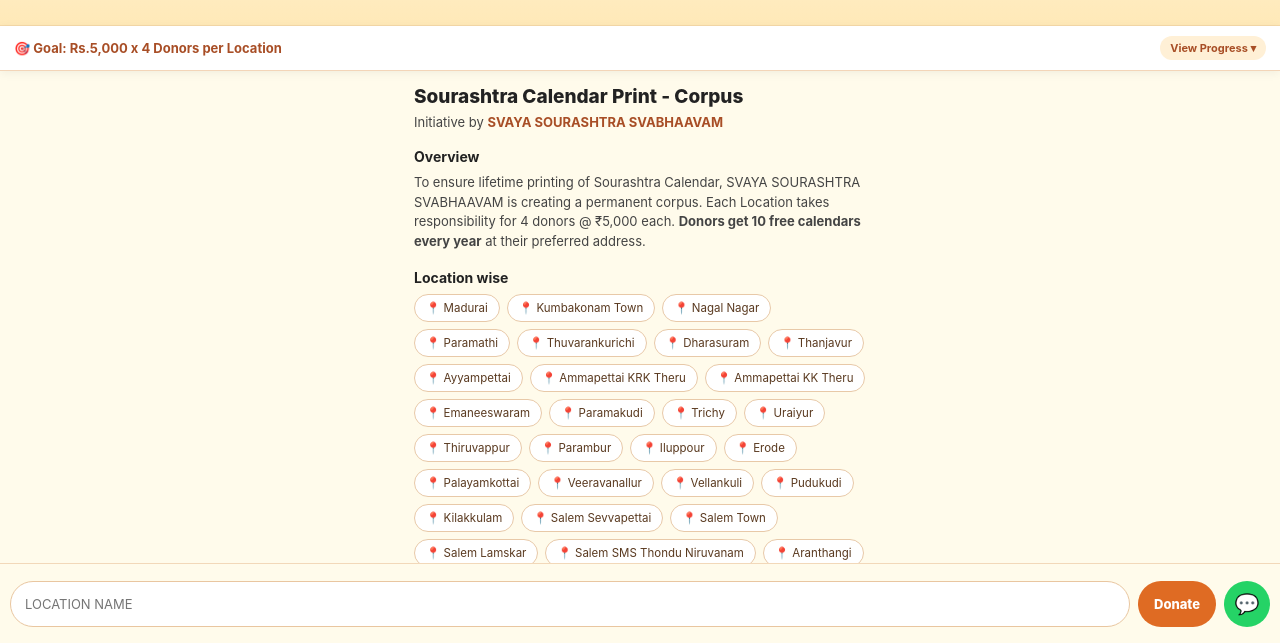
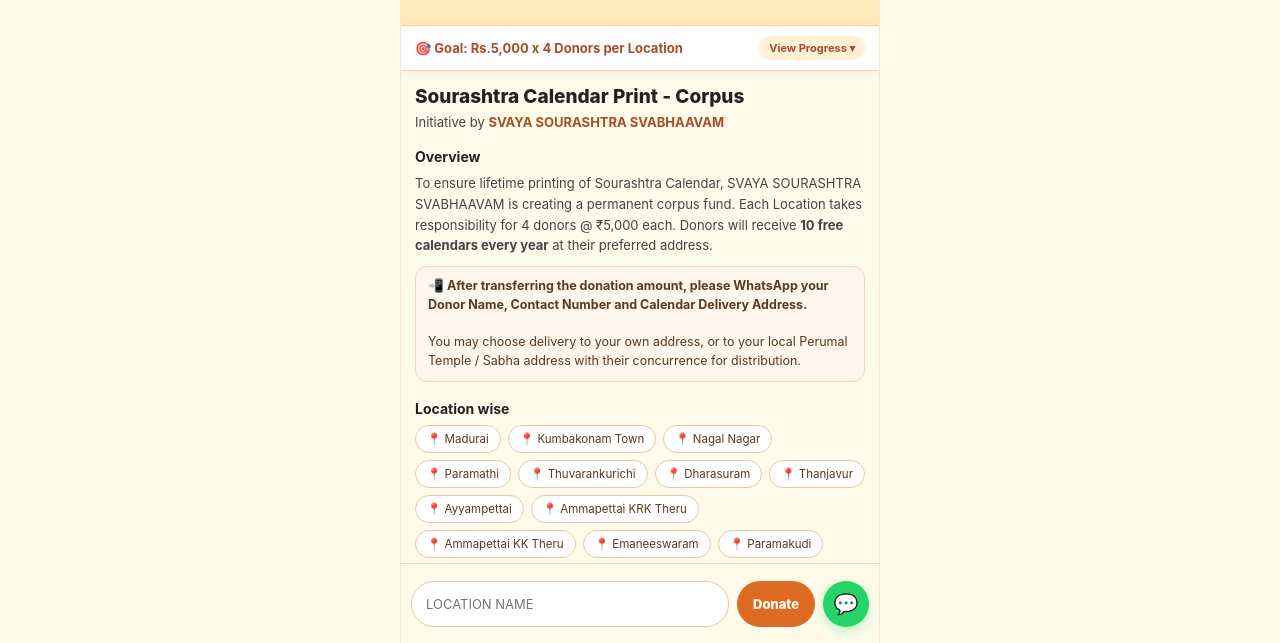
Before and after one commit to sourashtracalendar/mission2029, a plain HTML site: page index.html in a window 1280 px wide. Shown: the part 157-800 px from the top of the page. Drawn offline with Linux system fonts and the light colour scheme.

Commit message:
Update index.html

```diff
--- a/index.html
+++ b/index.html
@@ -8,11 +8,13 @@
 :root{--bg:#FFFBEB;--orange:#DF6B23;--brown:#A84E26;--border:#F3D5B8;--light:#FFF0D6;--green:#25D366;}
 *{margin:0;padding:0;box-sizing:border-box;font-family:-apple-system,BlinkMacSystemFont,'Segoe UI',Roboto;}
 html,body{height:100%;overflow:hidden;background:var(--bg);}
-body{display:flex;flex-direction:column;}
+body{display:flex;flex-direction:column;align-items:center;}
+/* CONSTRAINED TOP & BOTTOM SAME AS MIDDLE */
+.top-bar,.bottom-bar,.middle{width:100%;max-width:480px;margin:0 auto;}
 .top-bar{height:54px;background:var(--bg);display:flex;align-items:center;justify-content:space-between;padding:0 14px;flex-shrink:0;border-bottom:1px solid #F5E6D0;z-index:30;}
 .back-link{color:#333;font-weight:600;font-size:14px;text-decoration:none;}
 .share-btn{width:38px;height:38px;border:1px solid var(--border);border-radius:999px;background:#fff;display:flex;align-items:center;justify-content:center;cursor:pointer;}
-.middle{flex:1;overflow-y:auto;scrollbar-width:none;background:var(--bg);}
+.middle{flex:1;overflow-y:auto;scrollbar-width:none;background:var(--bg);border-left:1px solid #F5E6D0;border-right:1px solid #F5E6D0;}
 .middle::-webkit-scrollbar{display:none;}
 .banner{background:linear-gradient(180deg,#FFF3D6 0%, #FFE9B8 100%);padding:28px 16px;text-align:center;border-bottom:1px solid #F5D9A8;}
 .banner h1{font-size:26px;font-weight:900;color:var(--brown);}
@@ -21,12 +23,13 @@ body{display:flex;flex-direction:column;}
 .sticky-goal{position:sticky;top:0;z-index:20;background:#fff;border-bottom:1px solid var(--border);padding:10px 14px;display:flex;justify-content:space-between;align-items:center;cursor:pointer;box-shadow:0 2px 10px rgba(0,0,0,.06);}
 .sticky-goal b{font-size:13px;color:var(--brown);}
 .sticky-goal span{font-size:11px;background:var(--light);color:var(--brown);padding:5px 10px;border-radius:999px;font-weight:700;}
-.content{padding:14px 14px 100px;max-width:480px;margin:0 auto;width:100%;}
+.content{padding:14px 14px 100px;width:100%;}
 .title{font-size:19px;font-weight:800;color:#222;}
 .sub{font-size:13px;color:#444;margin-top:6px;}
 .section{margin:18px 0;}
 .section h4{font-size:14px;font-weight:700;color:#222;margin-bottom:8px;}
-.section p{font-size:13px;color:#444;line-height:1.5;}
+.section p{font-size:13px;color:#444;line-height:1.6;}
+.highlight-box{background:#FFF7ED;border:1px solid #F2D8B9;border-radius:12px;padding:10px 12px;margin-top:10px;font-size:12.5px;line-height:1.5;color:#5a3a20;}
 .oor-wrap{display:flex;gap:7px;flex-wrap:wrap;}
 .oor-chip{font-size:11.5px;padding:6px 11px;border:1px solid #E8C9A8;border-radius:999px;background:#fff;color:#5a3a20;cursor:pointer;}
 .oor-chip.active{background:var(--orange);color:#fff;border-color:var(--orange);}
@@ -46,10 +49,10 @@ body{display:flex;flex-direction:column;}
 .dot{width:14px;height:14px;border-radius:4px;border:1px solid #E8C9A8;background:#fff;}
 .dot.on{background:var(--orange);border-color:var(--orange);}
 .p-count{font-size:10px;margin-top:4px;color:#777;}
-.bottom-bar{height:80px;background:var(--bg);border-top:1px solid #F2D8B9;display:flex;align-items:center;gap:8px;padding:10px 10px;flex-shrink:0;}
+.bottom-bar{height:80px;background:var(--bg);border-top:1px solid #F2D8B9;border-left:1px solid #F5E6D0;border-right:1px solid #F5E6D0;display:flex;align-items:center;gap:8px;padding:10px 10px;flex-shrink:0;}
 .bottom-bar input{flex:1;height:46px;border:1.5px solid #E9C6A0;border-radius:999px;padding:0 14px;font-size:13px;background:#fff;outline:none;min-width:0;}
 .donate-btn{height:46px;background:var(--orange);color:#fff;border:none;border-radius:999px;padding:0 16px;font-weight:800;font-size:13px;cursor:pointer;white-space:nowrap;}
-.wa-btn{height:46px;width:46px;min-width:46px;background:var(--green);color:#fff;border:none;border-radius:999px;display:flex;align-items:center;justify-content:center;cursor:pointer;font-size:20px;}
+.wa-btn{height:46px;width:46px;min-width:46px;background:var(--green);color:#fff;border:none;border-radius:999px;display:flex;align-items:center;justify-content:center;cursor:pointer;font-size:20px;box-shadow:0 4px 12px rgba(37,211,102,.3);}
 </style>
 </head>
 <body>
@@ -64,7 +67,14 @@ body{display:flex;flex-direction:column;}
   <div class="content">
     <div class="title">Sourashtra Calendar Print - Corpus</div>
     <div class="sub">Initiative by <b style="color:var(--brown);">SVAYA SOURASHTRA SVABHAAVAM</b></div>
-    <div class="section"><h4>Overview</h4><p>To ensure lifetime printing of Sourashtra Calendar, SVAYA SOURASHTRA SVABHAAVAM is creating a permanent corpus. Each Location takes responsibility for 4 donors @ ₹5,000 each. <b>Donors get 10 free calendars every year</b> at their preferred address.</p></div>
+    <div class="section">
+      <h4>Overview</h4>
+      <p>To ensure lifetime printing of Sourashtra Calendar, SVAYA SOURASHTRA SVABHAAVAM is creating a permanent corpus fund. Each Location takes responsibility for 4 donors @ ₹5,000 each. Donors will receive <b>10 free calendars every year</b> at their preferred address.</p>
+      <div class="highlight-box">
+        📲 <b>After transferring the donation amount, please WhatsApp your Donor Name, Contact Number and Calendar Delivery Address.</b><br><br>
+        You may choose delivery to your own address, or to your local Perumal Temple / Sabha address with their concurrence for distribution.
+      </div>
+    </div>
     <div class="section"><h4>Location wise</h4><div class="oor-wrap" id="oorWrap"></div></div>
     <div class="qr-box"><div style="font-weight:800;color:var(--brown);font-size:14px;">Scan to Donate ₹5,000</div><img id="qrImg" class="qr-img" alt="QR"><div style="font-size:12px;margin-top:6px;">UPI: <b id="upiText" style="color:var(--brown);">yourupi@okicici</b></div><div style="font-size:10px;color:#888;">Note: <span id="noteText">Mission2029</span></div></div>
   </div>
@@ -72,7 +82,7 @@ body{display:flex;flex-direction:column;}
 
 <div id="modal" onclick="if(event.target==this)closeModal()"><div class="modal-box"><div class="modal-head"><h3>📊 Corpus Fund - Location wise donors</h3><button class="close-btn" onclick="closeModal()">✕</button></div><select class="combo" id="filter" onchange="renderPuzzle()"><option value="all">All Locations - Goal: Rs.5,000 x 4 per Location</option><option value="0">0 Donors</option><option value="1">1 Donor</option><option value="2">2 Donors</option><option value="3">3 Donors</option><option value="4">Completed ✓</option></select><div class="puzzle-grid" id="puzzleGrid"></div></div></div>
 
-<div id="waModal" onclick="if(event.target==this)closeWaModal()"><div class="modal-box"><div class="modal-head"><h3>📦 Calendar Delivery Address</h3><button class="close-btn" onclick="closeWaModal()">✕</button></div><p style="font-size:12px;color:#555;margin-bottom:10px;">10 Free Calendars every year will be sent to your preferred address</p><input class="wa-input" id="donorName" placeholder="Donor Full Name *"><input class="wa-input" id="donorPhone" placeholder="Contact Number *"><select class="combo" id="addrType"><option value="My Address">Delivery to My Address</option><option value="Sabha">Delivery to Sabha</option><option value="Perumal Koil">Delivery to Perumal Koil</option></select><textarea class="wa-input addr" id="donorAddr" placeholder="Full Delivery Address with Pincode *"></textarea><input class="wa-input" id="waOorInput" placeholder="Location Name"><button onclick="sendWhatsApp()" style="width:100%;height:46px;background:var(--green);color:#fff;border:none;border-radius:999px;font-weight:800;font-size:14px;cursor:pointer;margin-top:6px;">Send via WhatsApp</button></div></div>
+<div id="waModal" onclick="if(event.target==this)closeWaModal()"><div class="modal-box"><div class="modal-head"><h3>📦 Calendar Delivery Address</h3><button class="close-btn" onclick="closeWaModal()">✕</button></div><p style="font-size:12px;color:#555;margin-bottom:10px;">10 Free Calendars every year will be sent to your preferred address</p><input class="wa-input" id="donorName" placeholder="Donor Full Name *"><input class="wa-input" id="donorPhone" placeholder="Contact Number *"><select class="combo" id="addrType"><option value="My Address">Delivery to My Address</option><option value="Sabha">Delivery to Sabha (with concurrence)</option><option value="Perumal Temple">Delivery to Perumal Temple (with concurrence)</option></select><textarea class="wa-input addr" id="donorAddr" placeholder="Full Delivery Address with Pincode *"></textarea><input class="wa-input" id="waOorInput" placeholder="Location Name"><button onclick="sendWhatsApp()" style="width:100%;height:46px;background:var(--green);color:#fff;border:none;border-radius:999px;font-weight:800;font-size:14px;cursor:pointer;margin-top:6px;">Send via WhatsApp</button></div></div>
 
 <div class="bottom-bar"><input id="oorInput" placeholder="LOCATION NAME"><button class="donate-btn" onclick="donateNow()">Donate</button><button class="wa-btn" onclick="openWaModal()" title="Send Delivery Address">💬</button></div>
 
@@ -82,14 +92,10 @@ const PAYEE_NAME = "Sourashtra Calendar";
 const AMOUNT = "5000";
 const FORM_LINK = "https://forms.gle/YOUR_FORM_LINK";
 const WHATSAPP_NUMBER = "919999999999";
-
 const oorList = ["Madurai","Kumbakonam Town","Nagal Nagar","Paramathi","Thuvarankurichi","Dharasuram","Thanjavur","Ayyampettai","Ammapettai KRK Theru","Ammapettai KK Theru","Emaneeswaram","Paramakudi","Trichy","Uraiyur","Thiruvappur","Parambur","Iluppour","Erode","Palayamkottai","Veeravanallur","Vellankuli","Pudukudi","Kilakkulam","Salem Sevvapettai","Salem Town","Salem Lamskar","Salem SMS Thondu Niruvanam","Aranthangi","Othur","Thirubuvanam","Ammaimayappan","Palani","Periyakulam","Mel Mangalam","Nilakkottai","Dindukkal Town","Rasipuram","Coimbatore","Chennai","Bhuvanagiri","Pondicherry","Kanchipuram","Walajapet","Arani","Othur-2","Tiruppur","Chennai Mahajana","Bombay","Bengaluru","Paramathi Aanmeega","Bombay K.Ve.","Tirunelveli","Hyderabad","Delhi","Madurai Puranakar"];
-
 const donorData = {};
 oorList.forEach((n,i)=>{ donorData[n] = [0,1,0,2,4,1,0,3,2,1,0,4,2,1,0,2,1,0,3,4,1,0,2,1,0,3,2,0,1,0,4,1,0,2,1,3,0,1,2,0,4,0,1,0,2,1,0,3,1,0,2,1,4,0,1,0][i%56] || Math.floor(Math.random()*5); });
-
 const wrap=document.getElementById('oorWrap'), input=document.getElementById('oorInput'), qrImg=document.getElementById('qrImg'), upiText=document.getElementById('upiText'), noteText=document.getElementById('noteText'), grid=document.getElementById('puzzleGrid');
-
 function renderOors(){oorList.forEach(name=>{const div=document.createElement('div'); div.className='oor-chip'; div.textContent='📍 '+name; div.onclick=()=>{input.value=name; document.getElementById('waOorInput').value=name; document.querySelectorAll('.oor-chip').forEach(c=>c.classList.remove('active')); div.classList.add('active'); updateUPI();}; wrap.appendChild(div);});}
 function renderPuzzle(){const filter=document.getElementById('filter').value; grid.innerHTML=''; oorList.forEach(name=>{const count=donorData[name]||0; if(filter!=='all' && parseInt(filter)!==count) return; const piece=document.createElement('div'); piece.className='puzzle-piece'; let dots=''; for(let i=0;i<4;i++){dots+=`<div class="dot ${i<count?'on':''}"></div>`;} piece.innerHTML=`<div class="p-name">${name}</div><div class="p-dots">${dots}</div><div class="p-count">${count}/4 donors ${count==4?'✓':''}</div>`; piece.onclick=()=>{input.value=name; document.getElementById('waOorInput').value=name; updateUPI(); closeModal();}; grid.appendChild(piece);});}
 function updateUPI(){const oor=(input.value||'').trim(); const tn=oor?`Mission2029 ${oor}`:`Mission2029`; noteText.textContent=tn; const link=`upi://pay?pa=${encodeURIComponent(UPI_ID)}&pn=${encodeURIComponent(PAYEE_NAME)}&am=${AMOUNT}&cu=INR&tn=${encodeURIComponent(tn)}`; qrImg.src=`https://api.qrserver.com/v1/create-qr-code/?size=300x300&data=${encodeURIComponent(link)}`; upiText.textContent=UPI_ID;}
```
